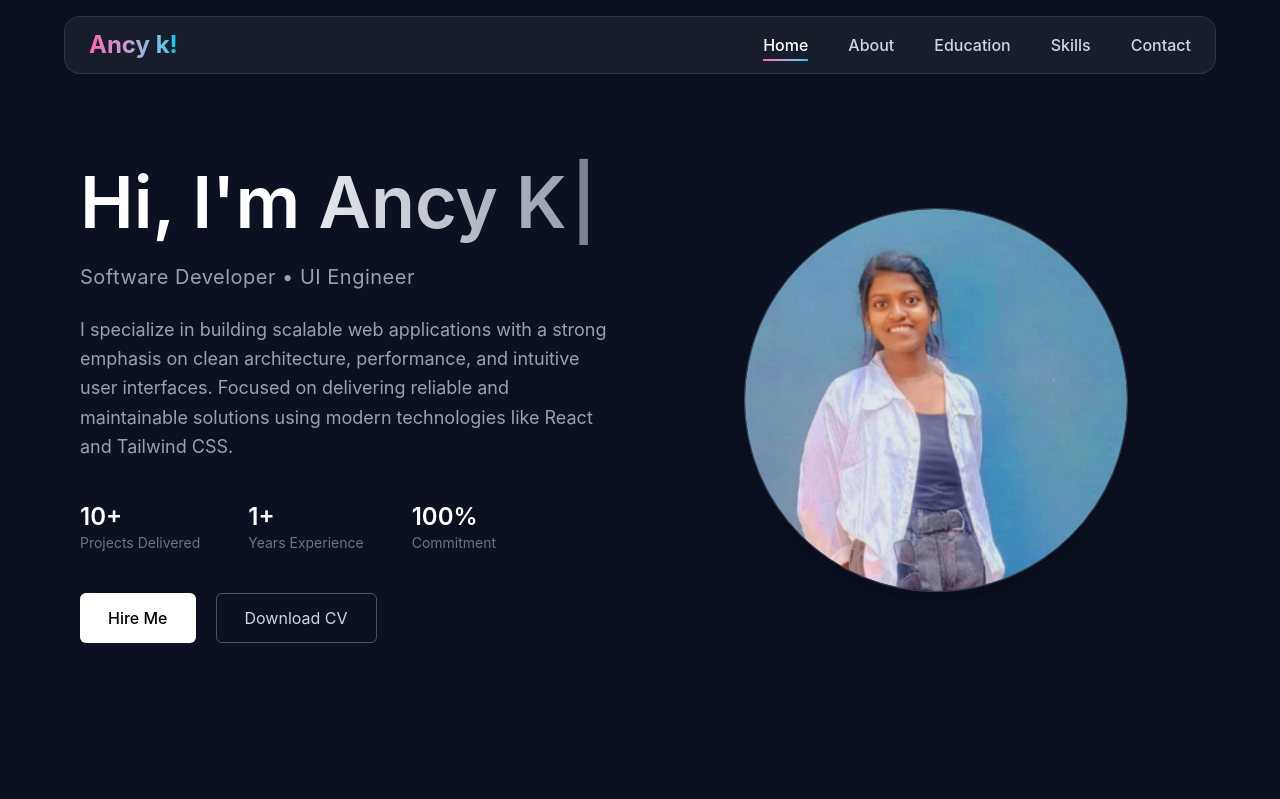
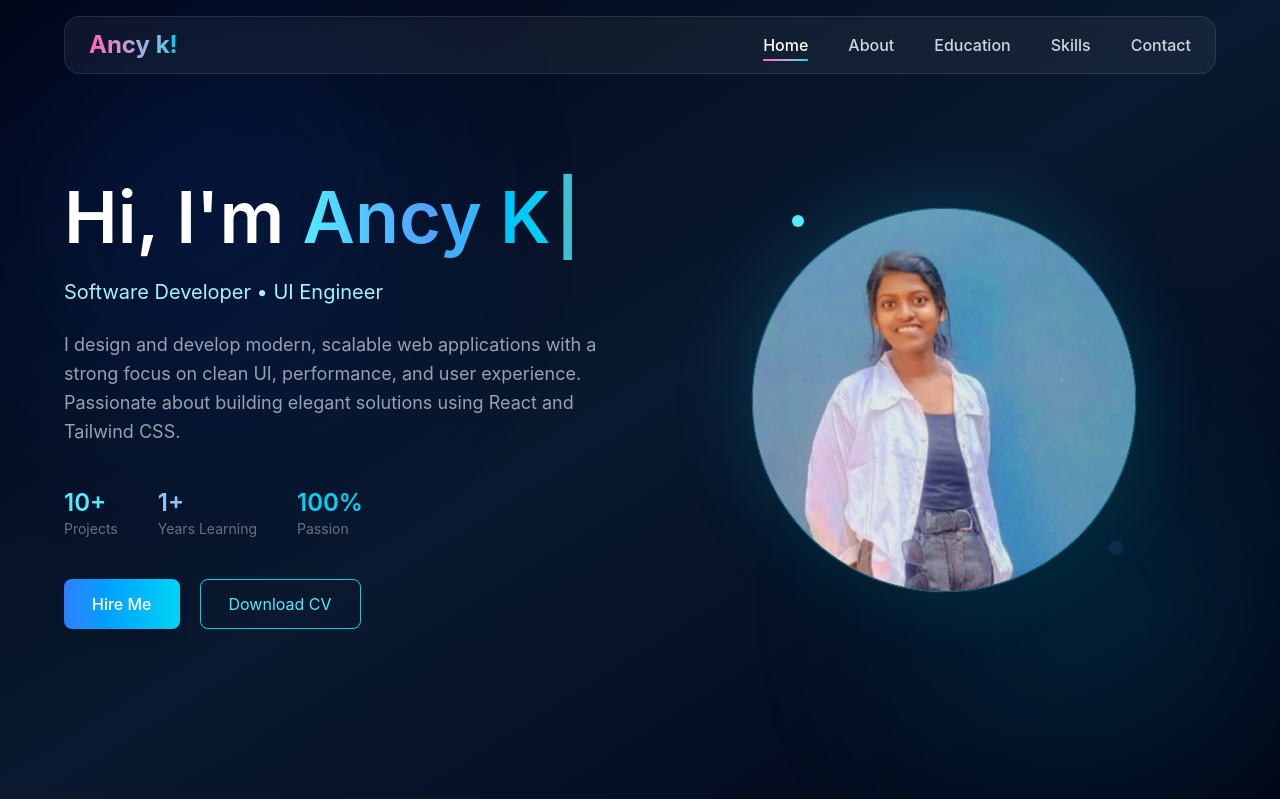
Before and after one commit to Ancy2006/portfolio, a React app: page / in a window 1280 px wide. Shown: the top 799 px of the page. Built offline with nearby package versions, Linux system fonts and the light colour scheme; the HTML template or start-up script is replaced by a standard one.

Commit message:
theme changed

```diff
--- a/src/components/Home.jsx
+++ b/src/components/Home.jsx
@@ -22,63 +22,70 @@ function Home() {
   }, []);
 
   return (
-    <div className="bg-[#0b1120] text-gray-200">
+    <div className="bg-[#020617] text-gray-200">
       <Navbar />
 
       {/* 🏠 HERO */}
       <section
         id="home"
-        className="w-full min-h-screen flex items-center justify-center px-6 md:px-20"
+        className="w-full min-h-screen flex items-center justify-center px-6 md:px-16 relative overflow-hidden"
       >
 
-        <div className="w-full max-w-7xl grid md:grid-cols-2 gap-16 items-center">
+        {/* 🌌 NAVY GRADIENT BACKGROUND */}
+        <div className="absolute inset-0 bg-gradient-to-br from-[#020617] via-[#0a192f] to-[#020617]"></div>
+
+        {/* ✨ SOFT GLOW BLOBS */}
+        <div className="absolute w-[350px] h-[350px] bg-blue-600/20 rounded-full blur-[120px] top-10 left-10 animate-pulse"></div>
+        <div className="absolute w-[300px] h-[300px] bg-cyan-400/20 rounded-full blur-[120px] bottom-10 right-10 animate-pulse"></div>
+
+        {/* 💎 CONTAINER */}
+        <div className="relative z-10 w-full max-w-7xl grid md:grid-cols-2 gap-16 items-center">
 
           {/* 🧠 LEFT */}
           <div>
 
             <h1 className="text-5xl md:text-7xl font-semibold leading-tight text-white">
               Hi, I'm{" "}
-              <span className="text-transparent bg-clip-text bg-gradient-to-r from-gray-200 to-gray-400">
+              <span className="bg-gradient-to-r from-cyan-300 via-blue-400 to-cyan-400 bg-clip-text text-transparent">
                 {displayText}
               </span>
-              <span className="ml-1 animate-pulse text-gray-400">|</span>
+              <span className="ml-1 animate-pulse text-cyan-300">|</span>
             </h1>
 
-            <h2 className="mt-4 text-lg md:text-xl text-gray-400 tracking-wide">
+            <h2 className="mt-4 text-lg md:text-xl text-cyan-200">
               Software Developer • UI Engineer
             </h2>
 
             <p className="mt-6 text-gray-400 text-lg leading-relaxed max-w-xl">
-              I specialize in building scalable web applications with a strong
-              emphasis on clean architecture, performance, and intuitive user
-              interfaces. Focused on delivering reliable and maintainable
-              solutions using modern technologies like React and Tailwind CSS.
+              I design and develop modern, scalable web applications with a strong
+              focus on clean UI, performance, and user experience. Passionate about
+              building elegant solutions using React and Tailwind CSS.
             </p>
 
             {/* 📊 STATS */}
-            <div className="mt-10 flex gap-12">
+            <div className="mt-10 flex gap-10">
               <div>
-                <h3 className="text-2xl font-semibold text-white">10+</h3>
-                <p className="text-gray-500 text-sm">Projects Delivered</p>
+                <h3 className="text-2xl font-semibold text-cyan-300">10+</h3>
+                <p className="text-gray-500 text-sm">Projects</p>
               </div>
               <div>
-                <h3 className="text-2xl font-semibold text-white">1+</h3>
-                <p className="text-gray-500 text-sm">Years Experience</p>
+                <h3 className="text-2xl font-semibold text-blue-300">1+</h3>
+                <p className="text-gray-500 text-sm">Years Learning</p>
               </div>
               <div>
-                <h3 className="text-2xl font-semibold text-white">100%</h3>
-                <p className="text-gray-500 text-sm">Commitment</p>
+                <h3 className="text-2xl font-semibold text-cyan-400">100%</h3>
+                <p className="text-gray-500 text-sm">Passion</p>
               </div>
             </div>
 
             {/* 🚀 BUTTONS */}
             <div className="mt-10 flex gap-5">
 
-              <button className="px-7 py-3 bg-white text-black rounded-md font-medium hover:bg-gray-200 transition">
+              <button className="px-7 py-3 bg-gradient-to-r from-blue-500 to-cyan-400 rounded-lg text-white font-medium shadow-lg hover:scale-105 transition">
                 Hire Me
               </button>
 
-              <button className="px-7 py-3 border border-gray-600 text-gray-300 rounded-md hover:bg-gray-800 transition">
+              <button className="px-7 py-3 border border-cyan-400 text-cyan-300 rounded-lg hover:bg-cyan-400 hover:text-black transition">
                 Download CV
               </button>
 
@@ -88,16 +95,23 @@ function Home() {
 
           {/* 🖼 RIGHT */}
           <div className="flex justify-center">
-            <div className="relative">
+            <div className="relative group">
 
-              {/* subtle ring */}
-              <div className="absolute inset-0 rounded-full border border-gray-700"></div>
+              {/* 🔵 ROTATING RING (FIXED) */}
+              <div className="absolute inset-0 rounded-full border-2 border-cyan-400 animate-[spin_14s_linear_infinite]"></div>
 
-              {/* image */}
+              {/* ✨ GLOW */}
+              <div className="absolute inset-0 rounded-full bg-cyan-400 blur-2xl opacity-20 group-hover:opacity-40 transition"></div>
+
+              {/* 🌟 PARTICLES */}
+              <div className="absolute w-3 h-3 bg-cyan-300 rounded-full top-2 left-10 animate-bounce"></div>
+              <div className="absolute w-2 h-2 bg-blue-400 rounded-full bottom-10 right-4 animate-ping"></div>
+
+              {/* 🧑 IMAGE */}
               <img
                 src="./image/ancy.jpeg"
                 alt="profile"
-                className="w-72 h-72 md:w-96 md:h-96 rounded-full object-cover border border-gray-700 shadow-xl"
+                className="relative w-72 h-72 md:w-96 md:h-96 rounded-full object-cover border border-gray-700 shadow-2xl transform group-hover:scale-105 transition duration-500"
               />
 
             </div>
@@ -106,7 +120,7 @@ function Home() {
         </div>
       </section>
 
-      {/* 📄 OTHER SECTIONS */}
+      {/* OTHER SECTIONS */}
       <section id="about" className="scroll-mt-24">
         <About />
       </section>
```
